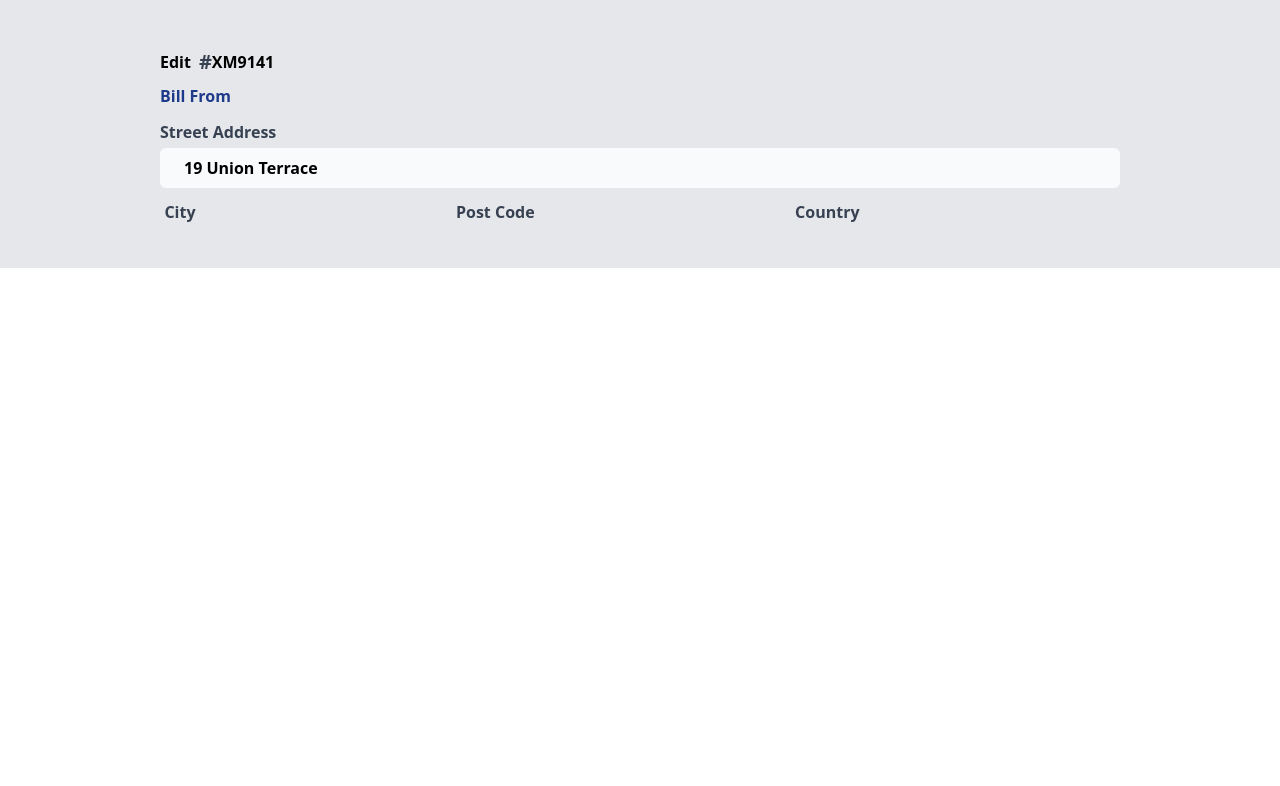
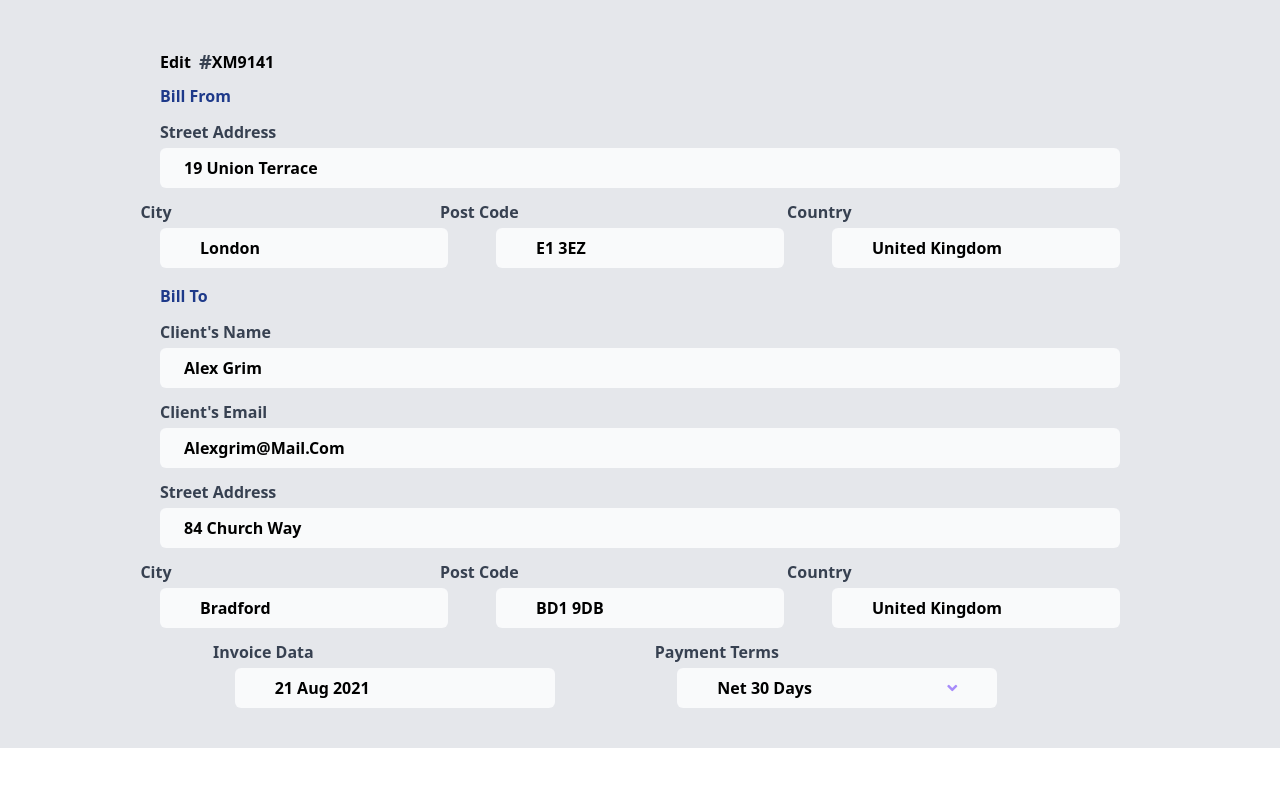
Before and after one commit to ayomideEnoch/invoice-app, a Vue app: page / in a window 1280 px wide. Shown: the top 786 px of the page. Built offline with nearby package versions, Linux system fonts and the light colour scheme.

Commit message:
Iteration...

```diff
--- a/src/App.vue
+++ b/src/App.vue
@@ -10,11 +10,64 @@
       <p class="text-gray-700 mt-3 mb-1">street address</p>
       <div class="bg-gray-50 py-2 px-6 rounded-md shadow-4xl">19 union terrace</div>
     </div>
-    <div class="font-bold capitalize flex justify-evenly -ml-64">
+    <div class="font-bold capitalize flex justify-evenly -ml-72">
       <p class="text-gray-700 mt-3 mb-1">city</p>
       <p class="text-gray-700 mt-3 mb-1">post code</p>
       <p class="text-gray-700 mt-3 mb-1">country</p>
-      <!-- <p class="bg-gray-50 py-2 px-6 rounded-md shadow-4xl">london</p> -->
+    </div>
+    <div class="font-bold flex justify-evenly">
+      <p class="capitalize bg-gray-50 py-2 px-10 w-80 rounded-md shadow-4xl">london</p>
+      <p class="uppercase bg-gray-50 py-2 px-10 w-80 rounded-md shadow-4xl mx-12">
+        e1 3ez
+      </p>
+      <p class="capitalize bg-gray-50 py-2 px-10 w-80 rounded-md shadow-4xl">
+        united kingdom
+      </p>
+    </div>
+    <div class="capitalize text-blue-900 font-bold mt-4">bill to</div>
+    <div class="font-bold capitalize">
+      <p class="text-gray-700 mt-3 mb-1">client's name</p>
+      <div class="bg-gray-50 py-2 px-6 rounded-md shadow-4xl">alex grim</div>
+    </div>
+    <div class="font-bold capitalize">
+      <p class="text-gray-700 mt-3 mb-1">client's email</p>
+      <div class="bg-gray-50 py-2 px-6 rounded-md shadow-4xl">alexgrim@mail.com</div>
+      <div class="font-bold capitalize">
+        <p class="text-gray-700 mt-3 mb-1">street address</p>
+        <div class="bg-gray-50 py-2 px-6 rounded-md shadow-4xl">84 church way</div>
+      </div>
+      <div class="font-bold capitalize flex justify-evenly -ml-72">
+        <p class="text-gray-700 mt-3 mb-1">city</p>
+        <p class="text-gray-700 mt-3 mb-1">post code</p>
+        <p class="text-gray-700 mt-3 mb-1">country</p>
+      </div>
+      <div class="font-bold flex justify-evenly">
+        <p class="capitalize bg-gray-50 py-2 px-10 w-80 rounded-md shadow-4xl">
+          bradford
+        </p>
+        <p class="uppercase bg-gray-50 py-2 px-10 w-80 rounded-md shadow-4xl mx-12">
+          bd1 9db
+        </p>
+        <p class="capitalize bg-gray-50 py-2 px-10 w-80 rounded-md shadow-4xl">
+          united kingdom
+        </p>
+      </div>
+
+      <div class="font-bold capitalize flex justify-evenly -ml-72">
+        <p class="text-gray-700 mt-3 mb-1">invoice data</p>
+        <p class="text-gray-700 mt-3 mb-1">payment terms</p>
+      </div>
+      <div class="font-bold flex justify-evenly">
+        <p class="capitalize bg-gray-50 py-2 px-10 w-80 rounded-md shadow-4xl">
+          21 aug 2021
+        </p>
+        <div
+          class="flex justify-between items-center capitalize bg-gray-50 py-2 px-10 w-80 rounded-md shadow-4xl mx-12"
+        >
+          <p class="">net 30 days</p>
+          <i class="fas fa-angle-down cursor-pointer text-purple-400 font-bold"></i>
+        </div>
+      </div>
     </div>
   </section>
 </template>
```
